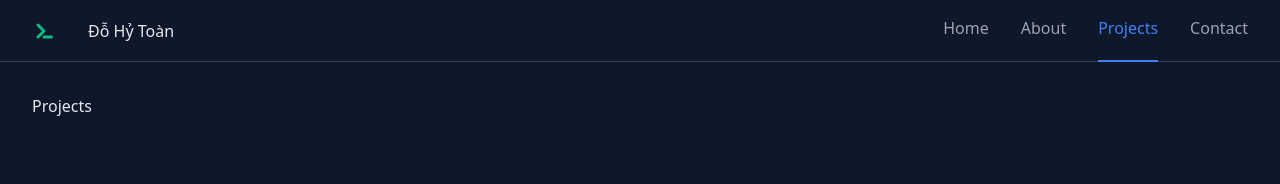
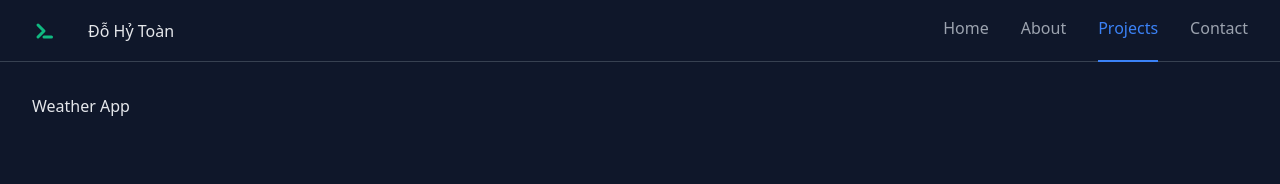
Before and after one commit to lucaidau/ReactJS_MyPortfolio, a React (Vite) app: page /projects in a window 1280 px wide. Shown: the top 184 px of the page. Built offline with nearby package versions, Linux system fonts and the light colour scheme.

Commit message:
Add projects data

```diff
--- a/src/pages/Projects.jsx
+++ b/src/pages/Projects.jsx
@@ -1,7 +1,46 @@
 import React from "react";
 
+const projectData = [
+  {
+    title: "Weather App",
+    description: "",
+    tech: ["React", "Tailwind", "Vite", "Restful API"],
+    github: "#",
+    link: "",
+    image: "",
+  },
+  {
+    title: "",
+    description: "",
+    tech: [],
+    github: "#",
+    link: "",
+    image: "",
+  },
+  {
+    title: "",
+    description: "",
+    tech: [],
+    github: "#",
+    link: "",
+    image: "",
+  },
+];
+
 const Projects = () => {
-  return <div>Projects</div>;
+  return (
+    <div>
+      {projectData.map((pj, indx) => (
+        <div key={indx}>
+          <h3>{pj.title}</h3>
+          <p>{pj.description}</p>
+
+          <div className=""></div>
+          <div className=""></div>
+        </div>
+      ))}
+    </div>
+  );
 };
 
 export default Projects;
```
